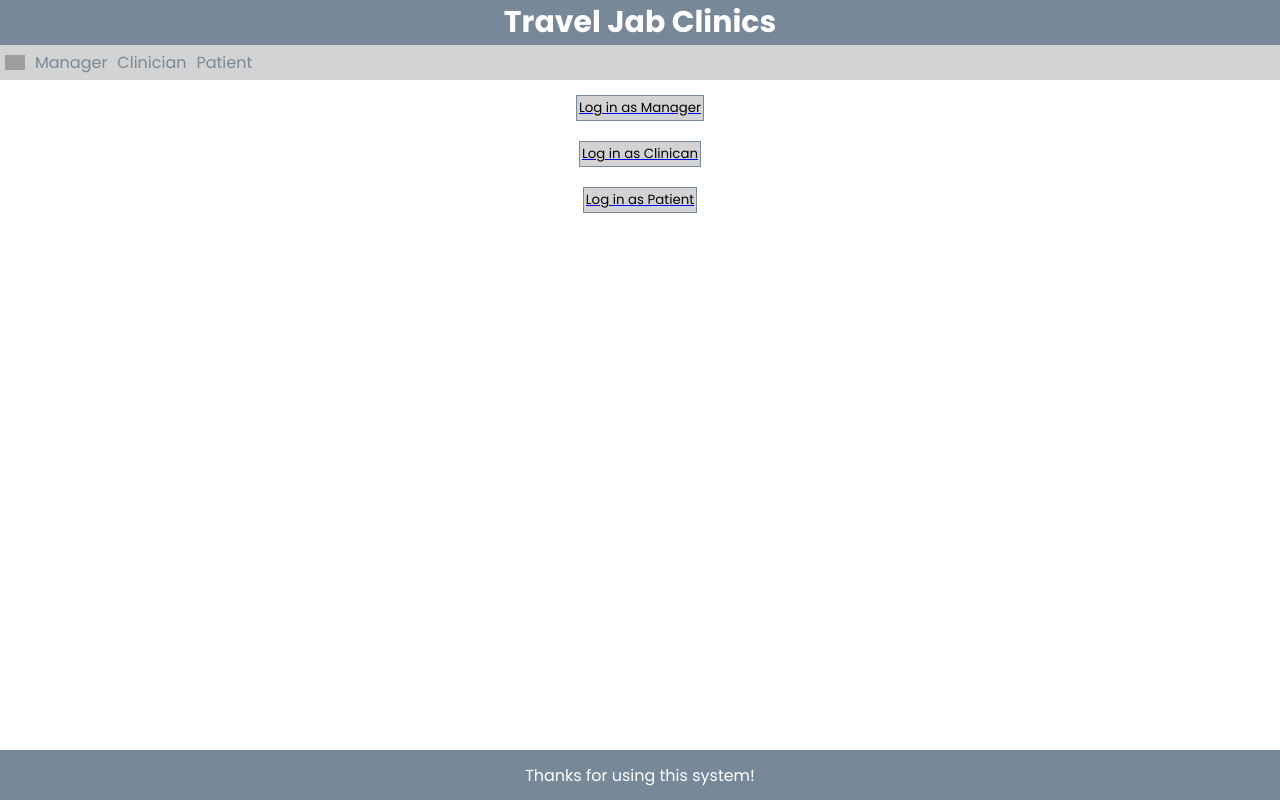
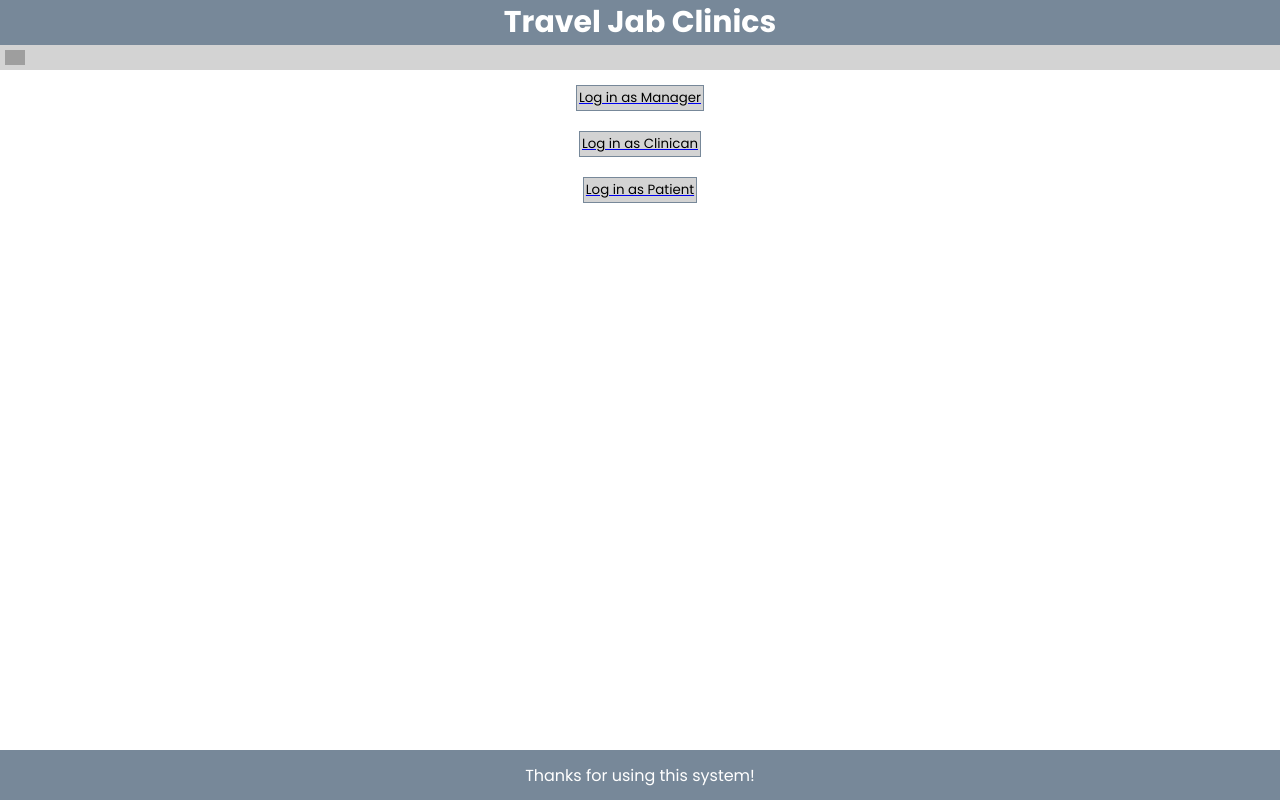
Before and after one commit to ibrahimmajeed2021-byte/Database, a React (Vite) app: page / in a window 1280 px wide. Built offline with nearby package versions, Linux system fonts and the light colour scheme; grey boxes are pictures that could not be loaded.

Commit message:
made the navbar dynamically change base on who is logged in so if you area  manager you see everything and a patient will only see patient i the navbar

```diff
--- a/src/App.jsx
+++ b/src/App.jsx
@@ -24,7 +24,11 @@ function App() {
   return (
     <>
       <BrowserRouter>
-        <Layout isLoggedIn={isLoggedIn} onLogout={handleLogout}>
+        <Layout
+          isLoggedIn={isLoggedIn}
+          userRole={userRole}
+          onLogout={handleLogout}
+        >
           <Routes>
             <Route path="/" element={<Landing />} />
             <Route
--- a/src/layout/Layout.jsx
+++ b/src/layout/Layout.jsx
@@ -3,11 +3,11 @@ import Footer from "./Footer.jsx";
 import NavBar from "./NavBar.jsx";
 import "./scss/layout.scss";
 
-function Layout({ children, isLoggedIn, onLogout }) {
+function Layout({ children, isLoggedIn, onLogout, userRole }) {
   return (
     <div className="layout">
       <Header />
-      <NavBar isLoggedIn={isLoggedIn} onLogout={onLogout} />
+      <NavBar isLoggedIn={isLoggedIn} onLogout={onLogout} userRole={userRole} />
       <main>{children}</main>
       <Footer />
     </div>
--- a/src/layout/NavBar.jsx
+++ b/src/layout/NavBar.jsx
@@ -1,13 +1,14 @@
 import { Link, useNavigate } from "react-router-dom";
 import "./scss/NavBar.scss";
 
-function NavBar({ isLoggedIn, onLogout }) {
+function NavBar({ isLoggedIn, onLogout, userRole }) {
   const navigate = useNavigate();
 
   const handleLogout = () => {
     onLogout();
     navigate("/");
   };
+
   return (
     <nav>
       <div className="NavItem">
@@ -15,18 +16,29 @@ function NavBar({ isLoggedIn, onLogout }) {
           <img
             className="home"
             src="https://img.icons8.com/?size=100&id=z6m63h25vYs2&format=png&color=000000"
+            alt="Home"
           />
         </Link>
       </div>
+
+      {userRole === "manager" && (
         <div className="NavItem">
           <Link to="/manager">Manager</Link>
         </div>
+      )}
+
+      {(userRole === "manager" || userRole === "clinician") && (
         <div className="NavItem">
           <Link to="/clinician">Clinician</Link>
         </div>
+      )}
+
+      {isLoggedIn && (
         <div className="NavItem">
           <Link to="/patient">Patient</Link>
         </div>
+      )}
+
       {isLoggedIn && (
         <div className="NavItem">
           <div className="LogOut">
--- a/src/layout/scss/NavBar.scss
+++ b/src/layout/scss/NavBar.scss
@@ -2,6 +2,7 @@ nav {
   padding: 5px;
   background: lightgray;
   display: flex;
+  width: 100%;
   align-items: center;
   gap: 10px;
 
@@ -11,8 +12,9 @@ nav {
     display: block;
   }
 
-  div.LogOut {
-    margin-left: 925px;
+  .NavItem:has(.LogOut) {
+    margin-left: auto;
+    margin-right: 10px;
   }
 
   div.NavItem a {
```
Lines whose indentation alone changed are shown as unchanged.
